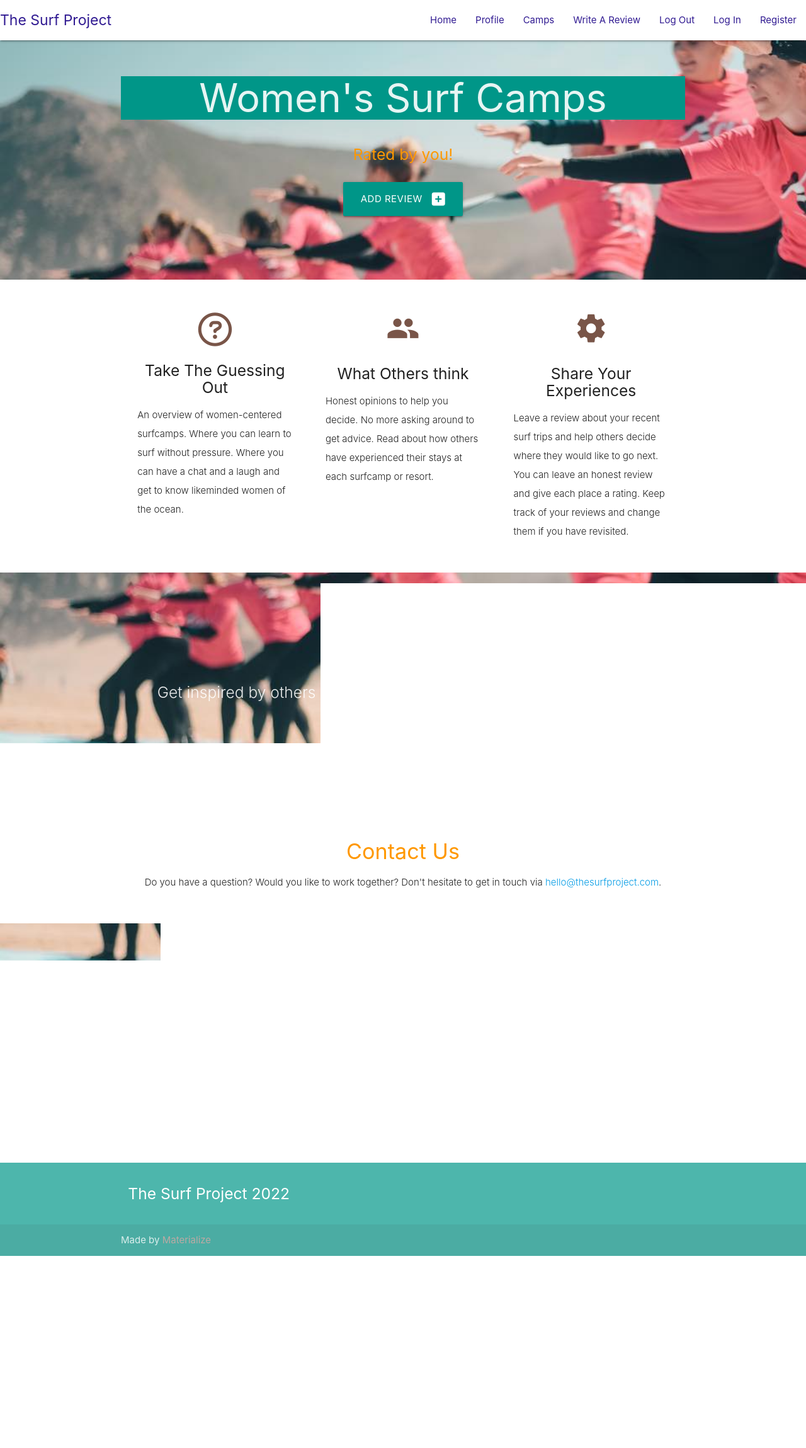
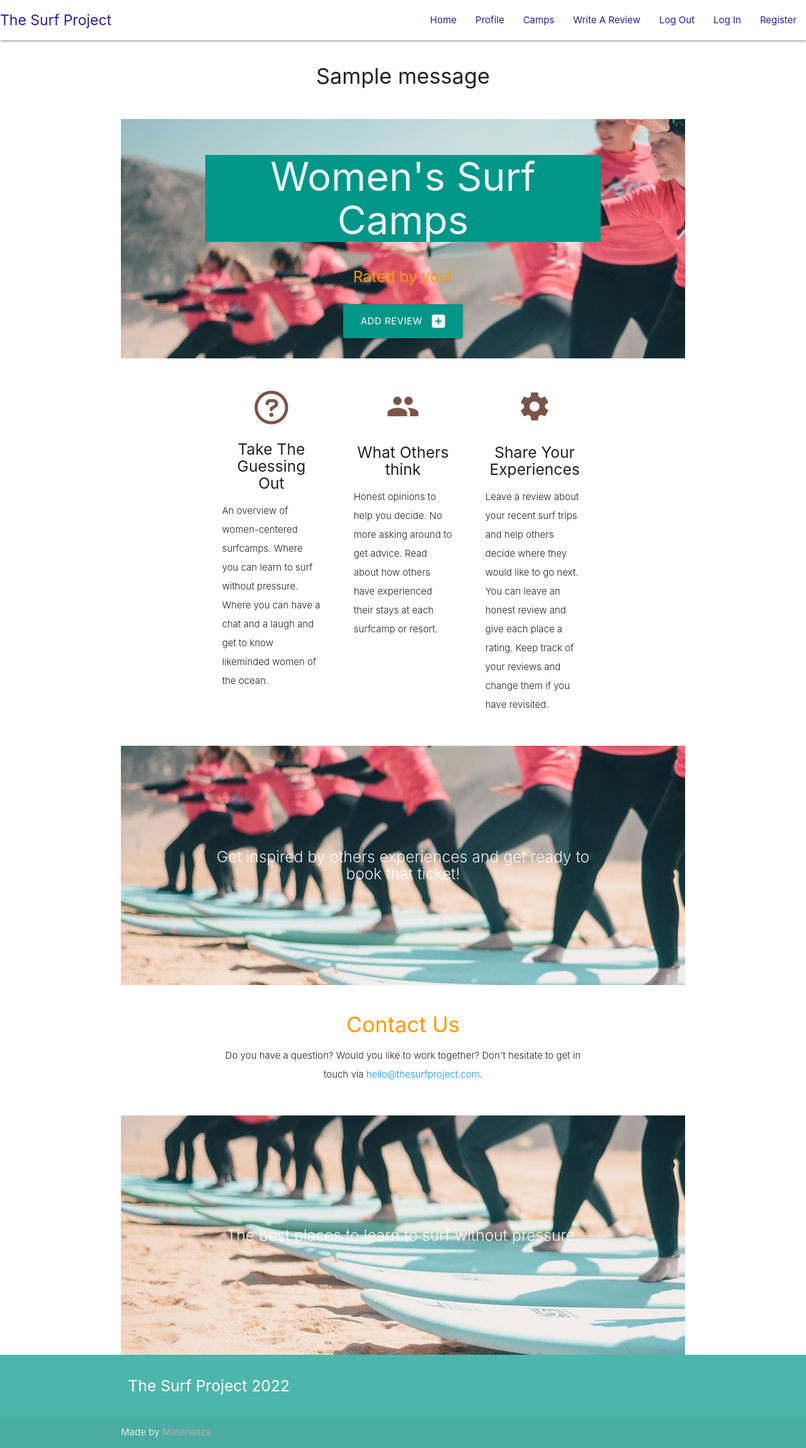
Before and after one commit to Code-Institute-Submissions/StienBoodts-ci-milestone-project3_SepResub, a Flask app: page / in a window 1280 px wide. Shown: the whole page at 63% size. Before the commit the page ends 1994 px from the top, so only its background shows below. Run offline with Flask 2, Linux system fonts and the light colour scheme; tables that the repository leaves empty hold one stand-in row (values such as "Sample post"); one stand-in notice (Sample message) is shown; some libraries are stand-ins or nearby versions.

Commit message:
fix layout of register.html

```diff
--- a/surfproject/__init__.py
+++ b/surfproject/__init__.py
@@ -4,7 +4,7 @@
 from flask import Flask, flash
 from flask_pymongo import PyMongo
 from bson.objectid import ObjectId
-from werkzeug.security import generate_password_hash, check_password_hash
+
 from flask_sqlalchemy import SQLAlchemy
 if os.path.exists("env.py"):
     import env  # noqa
--- a/surfproject/routes.py
+++ b/surfproject/routes.py
@@ -1,7 +1,10 @@
 from flask import render_template, request, redirect, url_for
 from surfproject import app, db
 from surfproject.models import Review, Camp
+from flask_pymongo import PyMongo
+from bson.objectid import ObjectId
 from werkzeug.security import generate_password_hash, check_password_hash
+
 
 @app.route("/")
 def home():
@@ -10,6 +13,24 @@
 
 @app.route("/register", methods=["GET", "PUSH"])
 def register():
+    if request.method == "POST":
+        # check if username already exists in db
+        existing_user = mongo.db.users.find_one(
+            {"username": request.form.get("username").lower()})
+
+        if existing_user:
+            flash("Username already exists")
+            return redirect(url_for("register"))
+
+        register = {
+            "username": request.form.get("username").lower(),
+            "password": generate_password_hash(request.form.get("password"))
+        }
+        mongo.db.users.insert_one(register)
+
+        # put the new user into 'session' cookie
+        session["user"] = request.form.get("username").lower()
+        flash("Registration Successful!")
     return render_template("register.html")
 
 
--- a/surfproject/static/css/style.css
+++ b/surfproject/static/css/style.css
@@ -80,3 +80,7 @@
   #logo-container {
     font-size: 23px;
   }
+
+  .flashes h4 {
+    line-height: 2;
+  }
--- a/surfproject/templates/base.html
+++ b/surfproject/templates/base.html
@@ -47,7 +47,20 @@
         </ul>
     </header>
 
-    <main>
+    <section>
+        <!-- flash messages -->
+        {% with messages = get_flashed_messages() %}
+            {% if messages %}
+                {% for message in messages %}
+                    <div class="row flashes">
+                        <h4 class="light-teal center-align">{{ message }}</h4>
+                    </div>
+                {% endfor %}
+            {% endif %}
+        {% endwith %}
+    </section>
+
+    <main class="container">
         {% block content %}
         {% endblock %}
     </main>
--- a/surfproject/templates/register.html
+++ b/surfproject/templates/register.html
@@ -6,8 +6,6 @@
 <div class="row">
     <form class="col s12 m8 offset-m2" method="POST" action="{{ url_for('register') }}">
         <div class="card-panel">
-            <div class="row">
-                <form class="col s12">
             <!-- username -->
             <div class="row">
                 <div class="input-field col s12">
@@ -30,10 +28,9 @@
                     Register <i class="fas fa-sign-in-alt"></i>
                 </button>
             </div>
-                </form>
-            </div>
         </div>
     </form>
 </div>
 
+
 {% endblock %}
```
Also changed, not shown: surfproject/mongo.py (renamed from mongo.py). Lines whose indentation alone changed are shown as unchanged.
